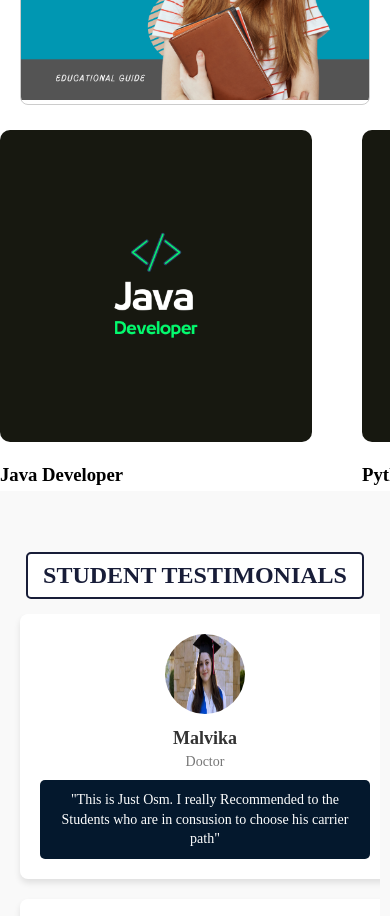
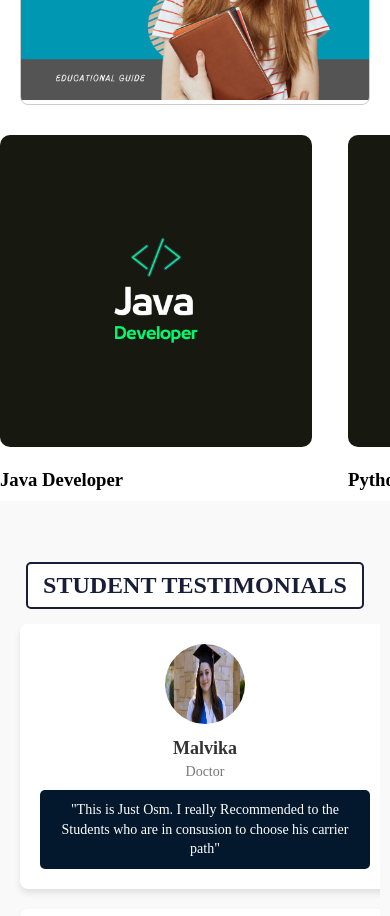
Before and after one commit to Jayavardhan81/Educational, a plain HTML site: page index.html in a window 390 px wide. Shown: the part 1600-2516 px from the top of the page. Drawn offline with Linux system fonts and the light colour scheme.

Commit message:
changes sizes of carosel

```diff
--- a/index.css
+++ b/index.css
@@ -284,7 +284,7 @@ a {
     white-space: nowrap; /* Prevents wrapping */
     max-width: 1200px;
     margin: 0 auto;
-    padding: 40px;
+    padding: 20px 30px;
     gap: 20px;
     scroll-snap-type: x mandatory;
     -webkit-overflow-scrolling: touch; /* Smooth scrolling on mobile */
@@ -302,9 +302,9 @@ a {
     flex: 0 0 auto;
     scroll-snap-align: start;
     width: 100%;
-    max-width: 300px; /* Adjusts the size */
+    max-width: 250px; /* Adjusts the size */
     transition: transform 0.3s ease;
-    margin: 0 15px; /* Spacing between items */
+    margin: 0 10px; /* Spacing between items */
 }
 
 /* Image styling */
@@ -351,10 +351,11 @@ a {
 /* For mobile screens */
 @media (max-width: 768px) {
     .carousel-item {
-        max-width: 80vw;  /* Adjusts width for smaller screens */
+        max-width: 80vw;
+        margin : 0 8px;
     }
     .carousel-container {
-        padding: 5px;  /* Reduced padding */
+        padding: 10px;  /* Reduced padding */
     }
 }
 
```
